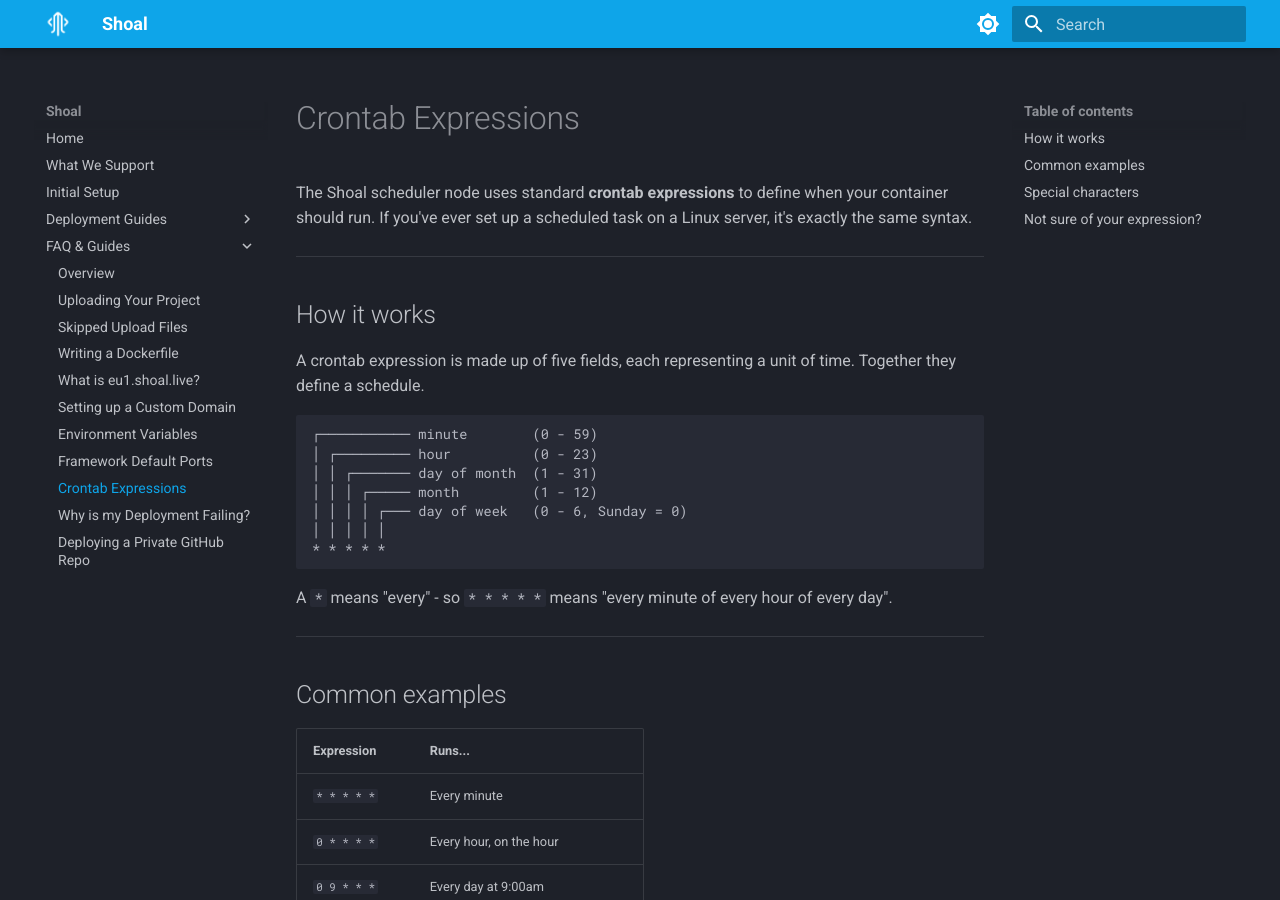
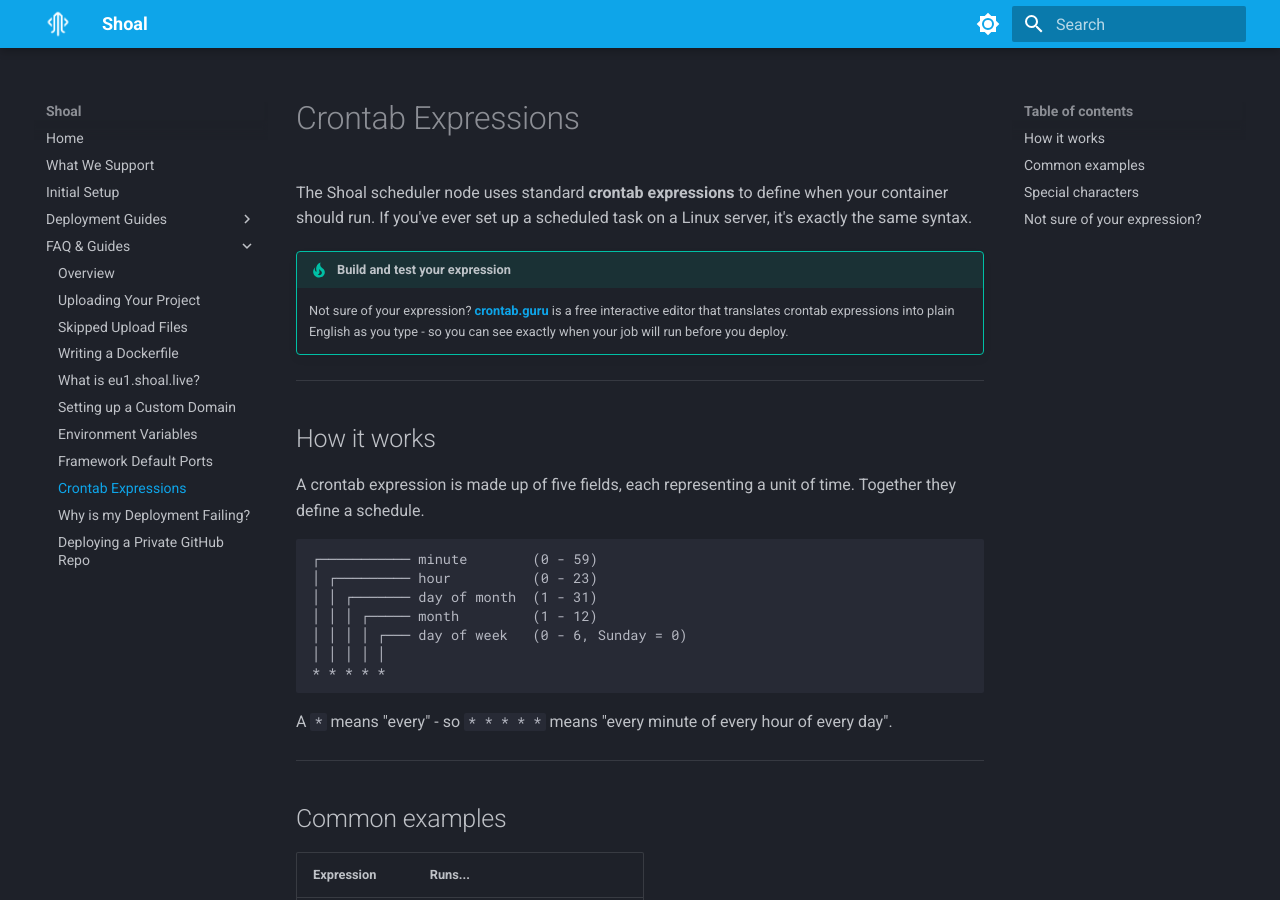
Before and after one commit to shoal-platform/docs.shoal-platform.github.io, an MkDocs documentation site: the page built from docs/faq-crontab.md, in a window 1280 px wide and 900 px high. Built offline with MkDocs 1.6.1 and Material for MkDocs 9.7.7, drawn with Linux system fonts in a browser that asks for light colours.

Commit message:
added zip file updates

```diff
--- a/docs/faq-crontab.md
+++ b/docs/faq-crontab.md
@@ -1,6 +1,9 @@
 # Crontab Expressions
 
 The Shoal scheduler node uses standard **crontab expressions** to define when your container should run. If you've ever set up a scheduled task on a Linux server, it's exactly the same syntax.
+
+!!! tip "Build and test your expression"
+    Not sure of your expression? **[crontab.guru](https://crontab.guru/){ target="_blank" }** is a free interactive editor that translates crontab expressions into plain English as you type - so you can see exactly when your job will run before you deploy.
 
 ---
 
```
